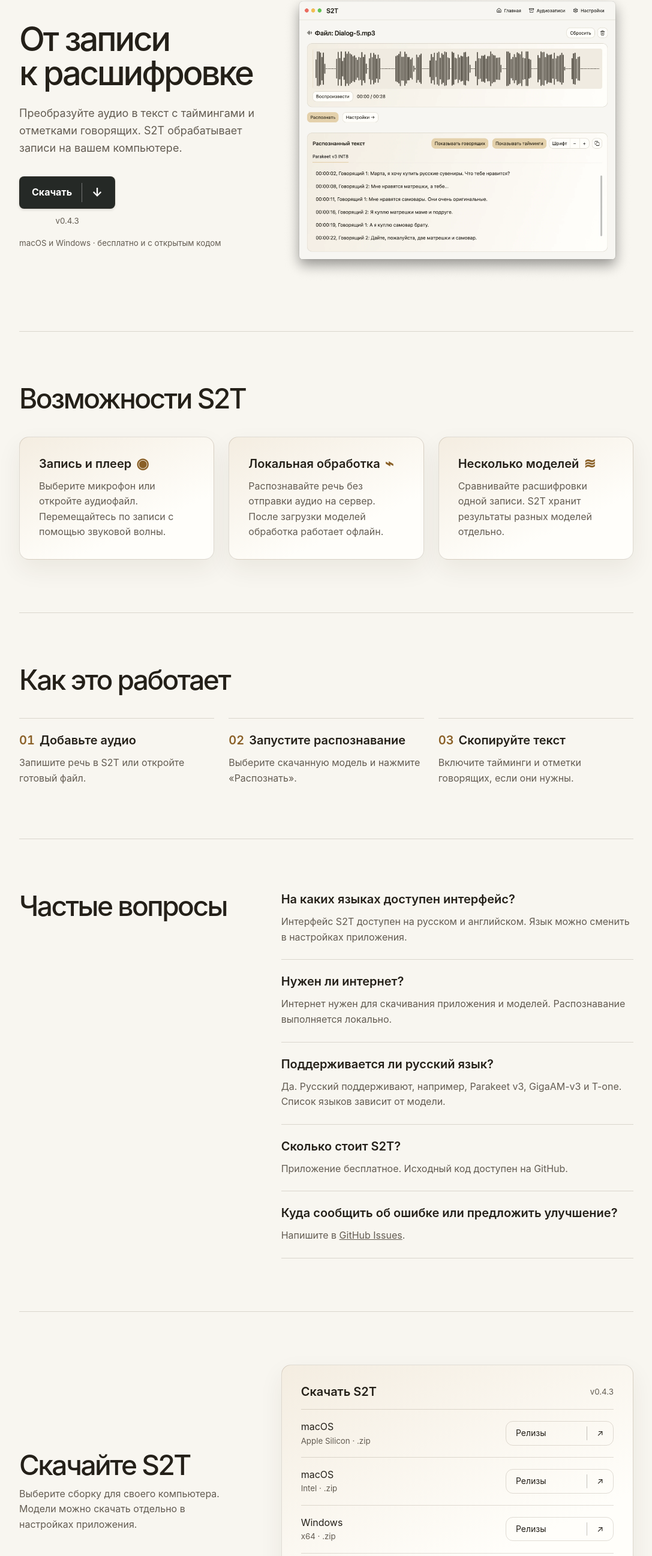
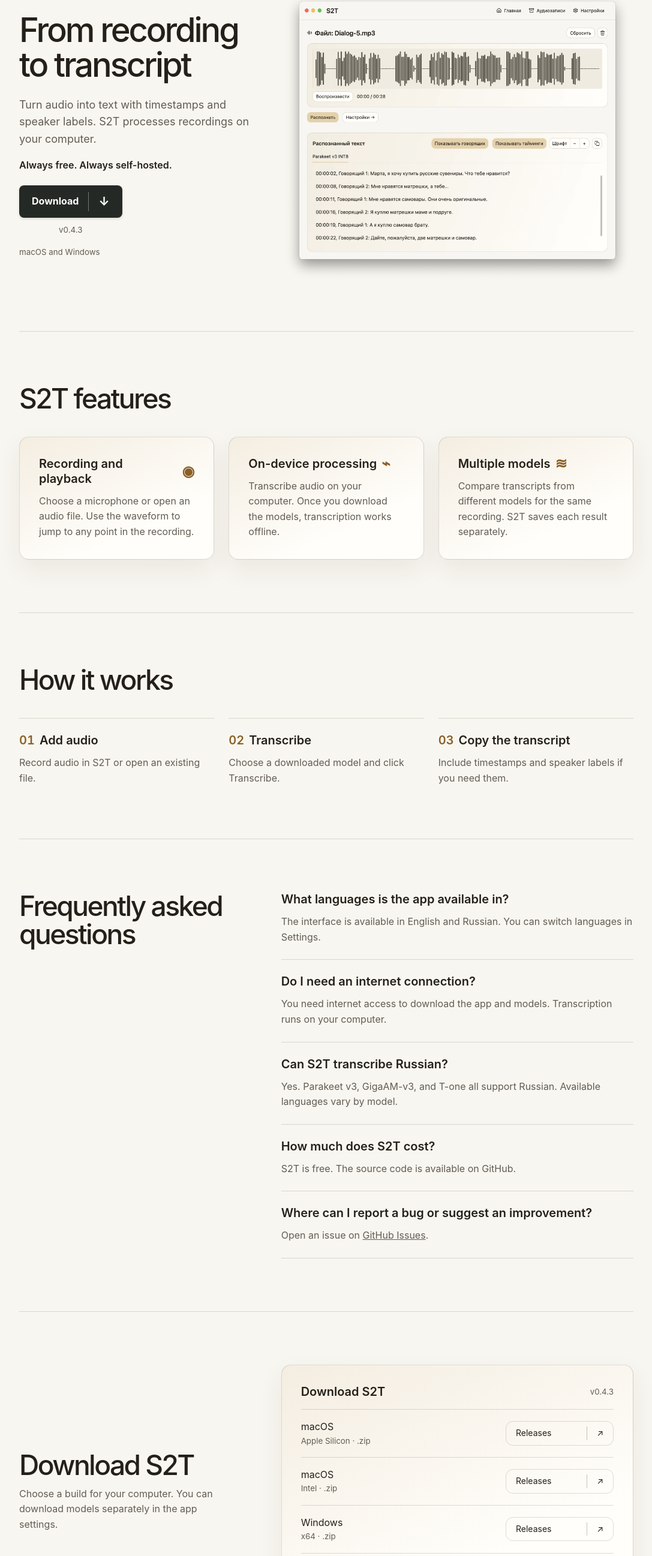
Before and after one commit to ufocoder/speech-to-text, a plain HTML site: page docs/index.html in a window 1280 px wide. Shown: the part 186-2780 px from the top of the page at 60% size, without its empty margins (96-1183 px from the left). Drawn offline with Linux system fonts and the light colour scheme; no server answers.

Commit message:
Translate landing page and documentation to English

```diff
--- a/docs/app.mjs
+++ b/docs/app.mjs
@@ -33,14 +33,14 @@ async function showDownloads() {
     if (asset) {
       link.href = url;
       const size = Number.isFinite(asset.size) && asset.size > 0
-        ? new Intl.NumberFormat('ru', { maximumFractionDigits: 2 }).format(asset.size / 1_000_000)
+        ? new Intl.NumberFormat('en', { maximumFractionDigits: 2 }).format(asset.size / 1_000_000)
         : null;
-      link.firstElementChild.textContent = size ? `Скачать · ${size} МБ` : 'Скачать ZIP';
+      link.firstElementChild.textContent = size ? `Download · ${size} MB` : 'Download ZIP';
       link.lastElementChild.textContent = '↓';
       if (platform === link.dataset.platform && size) {
         const button = document.querySelector('#primary-download');
         button.href = url;
-        button.firstElementChild.textContent = `Скачать для ${platformLabels[platform]} · ${size} МБ`;
+        button.firstElementChild.textContent = `Download for ${platformLabels[platform]} · ${size} MB`;
       }
     }
   }
--- a/docs/index.html
+++ b/docs/index.html
@@ -1,10 +1,10 @@
 <!doctype html>
-<html lang="ru">
+<html lang="en">
 <head>
   <meta charset="utf-8">
   <meta name="viewport" content="width=device-width, initial-scale=1">
-  <meta name="description" content="S2T (Speech-to-text) — локальная расшифровка аудио для macOS и Windows.">
-  <title>S2T (Speech-to-text) — распознавание речи</title>
+  <meta name="description" content="S2T (Speech-to-text) — Offline audio transcription for macOS and Windows.">
+  <title>S2T (Speech-to-text) — Offline speech-to-text</title>
   <link rel="stylesheet" href="./style.css">
   <script type="module" src="./app.mjs"></script>
 </head>
@@ -24,8 +24,8 @@
   <!-- /Yandex.Metrika counter -->
   <header class="wrap site-header">
     <a class="brand" href="#"><img src="./microphone.svg" width="32" height="32" alt="">S2T</a>
-    <nav aria-label="Навигация">
-      <a href="#features">Возможности</a>
+    <nav aria-label="Navigation">
+      <a href="#features">Features</a>
       <a href="#faq">FAQ</a>
       <a href="https://github.com/ufocoder/speech-to-text">GitHub ↗</a>
     </nav>
@@ -33,61 +33,62 @@
   <main>
     <section class="hero wrap grid" aria-labelledby="hero-title">
       <div class="hero-copy">
-        <h1 id="hero-title">От записи<br>к расшифровке</h1>
-        <p>Преобразуйте аудио в текст с таймингами и отметками говорящих. S2T обрабатывает записи на вашем компьютере.</p>
+        <h1 id="hero-title">From recording<br>to transcript</h1>
+        <p>Turn audio into text with timestamps and speaker labels. S2T processes recordings on your computer.</p>
+        <p class="hero-promise">Always free. Always self-hosted.</p>
         <div class="hero-download">
-          <a class="button primary" id="primary-download" href="#downloads"><span>Скачать</span><span aria-hidden="true">↓</span></a>
+          <a class="button primary" id="primary-download" href="#downloads"><span>Download</span><span aria-hidden="true">↓</span></a>
           <small data-app-version>v0.4.3</small>
         </div>
-        <small>macOS и Windows · бесплатно и с открытым кодом</small>
+        <small>macOS and Windows</small>
       </div>
-      <img class="hero-screenshot" src="./image.webp" width="2190" height="1826" alt="Интерфейс приложения S2T">
+      <img class="hero-screenshot" src="./image.webp" width="2190" height="1826" alt="S2T desktop app interface">
     </section>
     <section class="wrap section" id="features" aria-labelledby="features-title">
-      <h2 id="features-title">Возможности S2T</h2>
+      <h2 id="features-title">S2T features</h2>
       <div class="grid features">
-        <article class="panel"><h3>Запись и плеер<span class="icon" aria-hidden="true">◉</span></h3><p>Выберите микрофон или откройте аудиофайл. Перемещайтесь по записи с помощью звуковой волны.</p></article>
-        <article class="panel"><h3>Локальная обработка<span class="icon" aria-hidden="true">⌁</span></h3><p>Распознавайте речь без отправки аудио на сервер. После загрузки моделей обработка работает офлайн.</p></article>
-        <article class="panel"><h3>Несколько моделей<span class="icon" aria-hidden="true">≋</span></h3><p>Сравнивайте расшифровки одной записи. S2T хранит результаты разных моделей отдельно.</p></article>
+        <article class="panel"><h3>Recording and playback<span class="icon" aria-hidden="true">◉</span></h3><p>Choose a microphone or open an audio file. Use the waveform to jump to any point in the recording.</p></article>
+        <article class="panel"><h3>On-device processing<span class="icon" aria-hidden="true">⌁</span></h3><p>Transcribe audio on your computer. Once you download the models, transcription works offline.</p></article>
+        <article class="panel"><h3>Multiple models<span class="icon" aria-hidden="true">≋</span></h3><p>Compare transcripts from different models for the same recording. S2T saves each result separately.</p></article>
       </div>
     </section>
     <section class="wrap section" aria-labelledby="steps-title">
-      <h2 id="steps-title">Как это работает</h2>
+      <h2 id="steps-title">How it works</h2>
       <ol class="grid steps">
-        <li><h3>Добавьте аудио</h3><p>Запишите речь в S2T или откройте готовый файл.</p></li>
-        <li><h3>Запустите распознавание</h3><p>Выберите скачанную модель и нажмите «Распознать».</p></li>
-        <li><h3>Скопируйте текст</h3><p>Включите тайминги и отметки говорящих, если они нужны.</p></li>
+        <li><h3>Add audio</h3><p>Record audio in S2T or open an existing file.</p></li>
+        <li><h3>Transcribe</h3><p>Choose a downloaded model and click Transcribe.</p></li>
+        <li><h3>Copy the transcript</h3><p>Include timestamps and speaker labels if you need them.</p></li>
       </ol>
     </section>
     <section class="wrap section grid" id="faq" aria-labelledby="faq-title">
-      <h2 id="faq-title">Частые вопросы</h2>
+      <h2 id="faq-title">Frequently asked questions</h2>
       <div class="questions">
-        <article><h3>На каких языках доступен интерфейс?</h3><p>Интерфейс S2T доступен на русском и английском. Язык можно сменить в настройках приложения.</p></article>
-        <article><h3>Нужен ли интернет?</h3><p>Интернет нужен для скачивания приложения и моделей. Распознавание выполняется локально.</p></article>
-        <article><h3>Поддерживается ли русский язык?</h3><p>Да. Русский поддерживают, например, Parakeet v3, GigaAM-v3 и T-one. Список языков зависит от модели.</p></article>
-        <article><h3>Сколько стоит S2T?</h3><p>Приложение бесплатное. Исходный код доступен на GitHub.</p></article>
-        <article><h3>Куда сообщить об ошибке или предложить улучшение?</h3><p>Напишите в <a href="https://github.com/ufocoder/speech-to-text/issues"><u>GitHub Issues</u></a>.</p></article>
+        <article><h3>What languages is the app available in?</h3><p>The interface is available in English and Russian. You can switch languages in Settings.</p></article>
+        <article><h3>Do I need an internet connection?</h3><p>You need internet access to download the app and models. Transcription runs on your computer.</p></article>
+        <article><h3>Can S2T transcribe Russian?</h3><p>Yes. Parakeet v3, GigaAM-v3, and T-one all support Russian. Available languages vary by model.</p></article>
+        <article><h3>How much does S2T cost?</h3><p>S2T is free. The source code is available on GitHub.</p></article>
+        <article><h3>Where can I report a bug or suggest an improvement?</h3><p>Open an issue on <a href="https://github.com/ufocoder/speech-to-text/issues"><u>GitHub Issues</u></a>.</p></article>
       </div>
     </section>
     <section class="downloads wrap section grid" id="downloads" aria-labelledby="download-title">
-      <div><h2 id="download-title">Скачайте S2T</h2><p>Выберите сборку для своего компьютера. Модели можно скачать отдельно в настройках приложения.</p></div>
+      <div><h2 id="download-title">Download S2T</h2><p>Choose a build for your computer. You can download models separately in the app settings.</p></div>
       <div class="download-card">
-        <header><h3>Скачать S2T</h3><small data-app-version>v0.4.3</small></header>
+        <header><h3>Download S2T</h3><small data-app-version>v0.4.3</small></header>
         <div class="row">
           <span>macOS<small>Apple Silicon · .zip</small></span>
-          <a data-platform="macos-arm64" class="button release-download" href="https://github.com/ufocoder/speech-to-text/releases"><span>Релизы</span><span class="download-arrow" aria-hidden="true">↗</span></a>
+          <a data-platform="macos-arm64" class="button release-download" href="https://github.com/ufocoder/speech-to-text/releases"><span>Releases</span><span class="download-arrow" aria-hidden="true">↗</span></a>
         </div>
         <div class="row">
           <span>macOS<small>Intel · .zip</small></span>
-          <a data-platform="macos-x86_64" class="button release-download" href="https://github.com/ufocoder/speech-to-text/releases"><span>Релизы</span><span class="download-arrow" aria-hidden="true">↗</span></a>
+          <a data-platform="macos-x86_64" class="button release-download" href="https://github.com/ufocoder/speech-to-text/releases"><span>Releases</span><span class="download-arrow" aria-hidden="true">↗</span></a>
         </div>
         <div class="row">
           <span>Windows<small>x64 · .zip</small></span>
-          <a data-platform="windows-x64" class="button release-download" href="https://github.com/ufocoder/speech-to-text/releases"><span>Релизы</span><span class="download-arrow" aria-hidden="true">↗</span></a>
+          <a data-platform="windows-x64" class="button release-download" href="https://github.com/ufocoder/speech-to-text/releases"><span>Releases</span><span class="download-arrow" aria-hidden="true">↗</span></a>
         </div>
         <div class="download-footer">
-          <small>Архивы доступны на GitHub Releases</small>
-          <a href="https://github.com/ufocoder/speech-to-text/releases">Все релизы ↗</a>
+          <small>ZIP files are hosted on GitHub Releases</small>
+          <a href="https://github.com/ufocoder/speech-to-text/releases">All releases ↗</a>
         </div>
       </div>
     </section>
--- a/docs/style.css
+++ b/docs/style.css
@@ -30,7 +30,8 @@ h1 { font-size: clamp(36px, 4.6vw, 56px); }
 h2 { font-size: clamp(30px, 3.6vw, 48px); }
 h3 { line-height: 1.25; font-size: 1.25rem; font-weight: 600; }
 p, small { color: var(--muted); }
-.hero p { max-width: 440px; margin: 24px 0 32px; font-size: 1.125rem; }
+.hero p { max-width: 440px; margin: 24px 0 16px; font-size: 1.125rem; }
+.hero .hero-promise { margin: 0 0 20px; font-size: 1rem; color: var(--ink); font-weight: 600; }
 .hero small { display: block; margin-top: 16px; }
 .button { display: inline-flex; align-items: center; gap: 16px; border: 1px solid var(--line); border-radius: 12px; padding: 8px 16px; font-size: .875rem; }
 .button:hover { border-color: var(--gold); }
```
Also changed, not shown: 2 other files.
